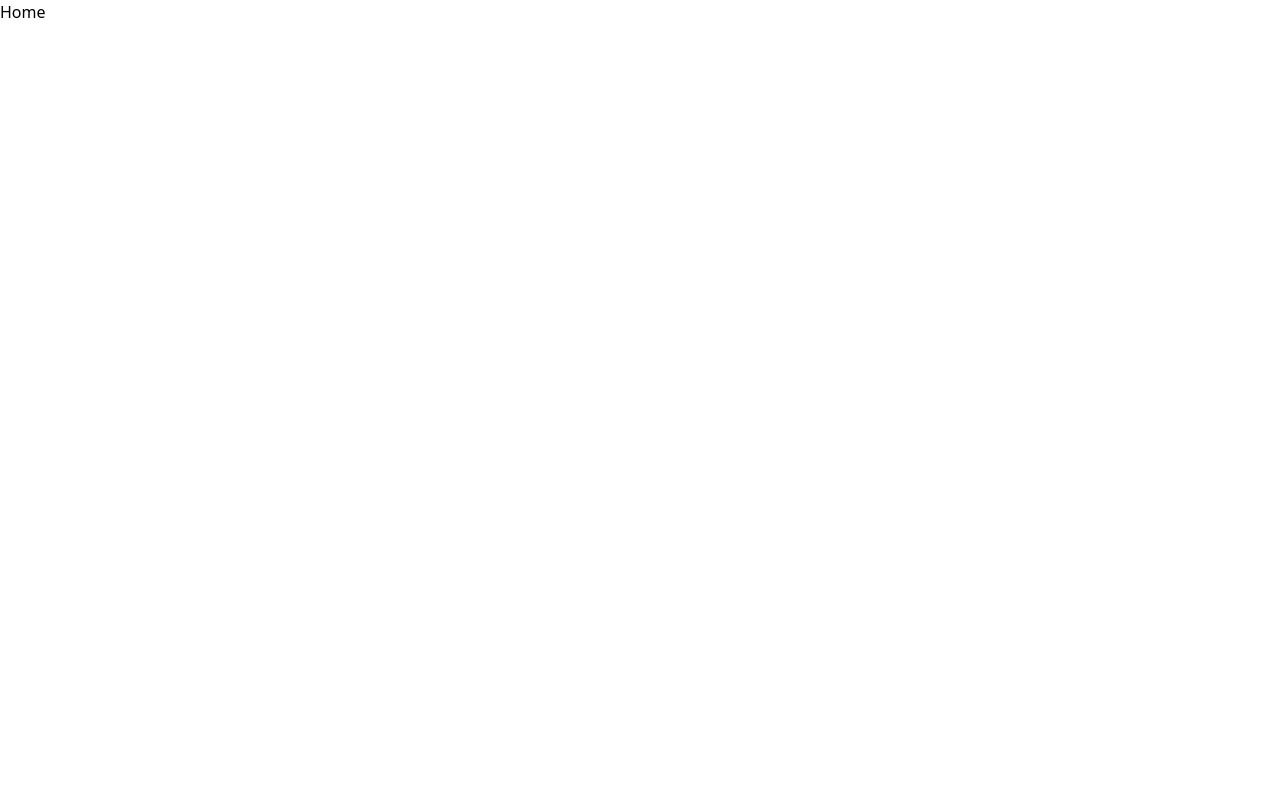
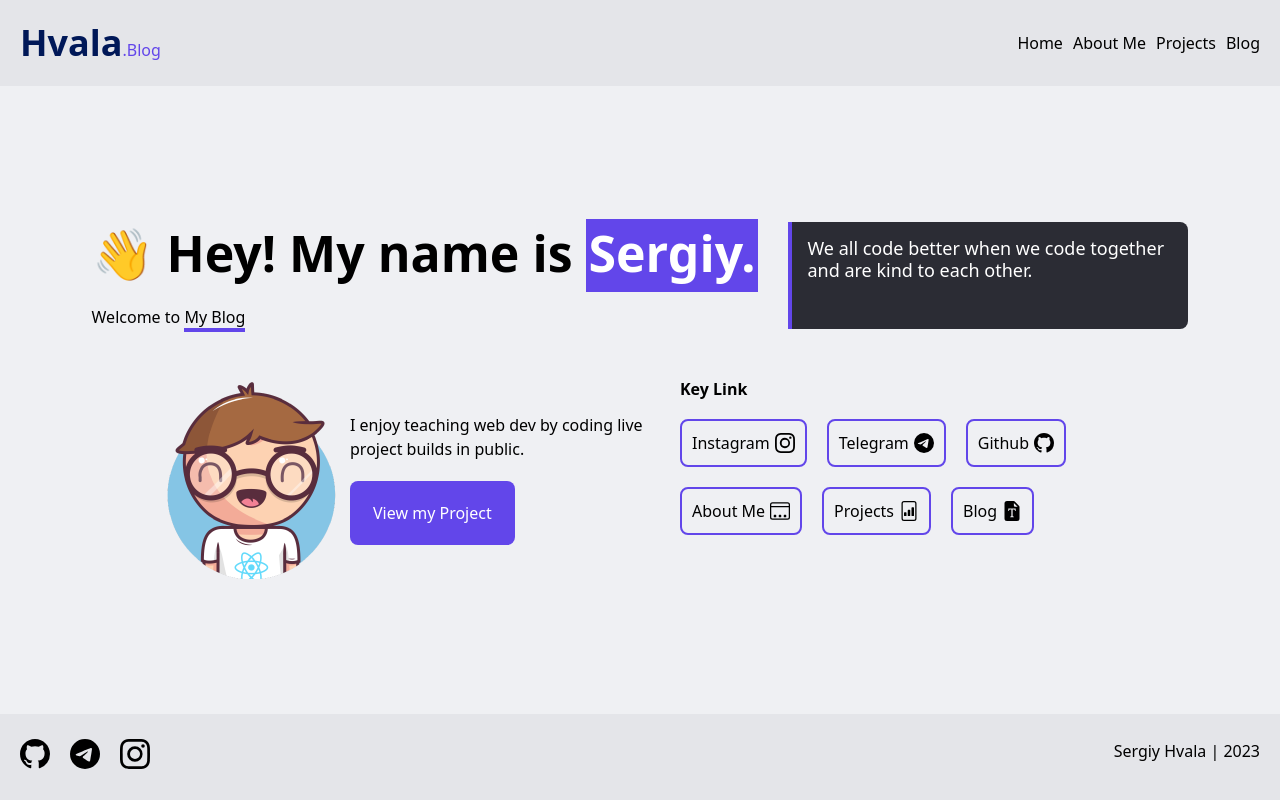
Before and after one commit to serhiyhvala/next-blog, a Next.js app: page / in a window 1280 px wide. Built offline with nearby package versions, Linux system fonts and the light colour scheme.

Commit message:
Create Home Page

```diff
--- /dev/null
+++ b/constants/home.data.ts
@@ -0,0 +1,40 @@
+import { THome } from '@type/homeTypes'
+import {v4 as uuid} from 'uuid'
+export const HeroData: THome[] = [
+    {
+        title: 'Instagram',
+        link: 'https://instagram.com/chronicflaame',
+        icon: 'BsInstagram',
+        id: uuid()
+    },
+    {
+        title: 'Telegram',
+        link: 'https://t.me/wyrtnw23',
+        icon: 'BsTelegram',
+        id: uuid()
+    },
+    {
+        title: 'Github',
+        link: 'https://github.com/serhiyhvala',
+        icon: 'BsGithub',
+        id: uuid()
+    },
+    {
+        title: 'About Me',
+        link: '/about-me',
+        icon: 'BsWindowDock',
+        id: uuid()
+    },
+    {
+        title: 'Projects',
+        link: '/projects',
+        icon: 'BsFileBarGraph',
+        id: uuid()
+    },
+    {
+        title: 'Blog',
+        link: '/blog',
+        icon: 'BsFillFileEarmarkFontFill',
+        id: uuid()
+    }
+]
--- a/pages/index.tsx
+++ b/pages/index.tsx
@@ -1,5 +1,51 @@
+import Layout from "@components/Layout";
+import styles from '@styles/home.module.scss'
+import avatar from '@assets/avatar.png'
+import Image from "next/image";
+import BsIcon from "@utils/BsIcon";
+import Link from "next/link";
+import {HeroData} from "@constants/home.data";
+import PhraseGenerator from "@components/PhraseGenerator";
+import Button from "@ui/Button";
+
 export default function Home() {
-  return (
-      <h1>Home</h1>
-  )
+    return (
+        <Layout>
+            <div className={styles.wrapper}>
+                <div className={styles.top}>
+                    <div className={styles.left}>
+                        <h2 className={styles.title}>👋 Hey! My name is <span>Sergiy.</span></h2>
+                        <p>Welcome to <span className={styles.blog}>My Blog</span></p>
+                    </div>
+                    <PhraseGenerator/>
+                </div>
+                <div className={styles.bottom}>
+                    <div className={styles.leftSection}>
+                        <div className={styles.avatar}>
+                            <Image src={avatar} alt='avatar'/>
+                        </div>
+                        <div className={styles.paragraph}>
+                            <p>
+                                I enjoy teaching web dev by coding live project builds in public.
+                            </p>
+                            <Button slug='/projects'>View my Project</Button>
+                        </div>
+                    </div>
+                    <div className={styles.rightSection}>
+                        <h2>Key Link</h2>
+                        <div className={styles.links}>
+                            {
+                                HeroData.map(item => (
+                                    <Link href={item.link} className={styles.link} key={item.id}>
+                                        <p>{item.title}</p>
+                                        <BsIcon name={item.icon} size={20}/>
+                                    </Link>
+                                ))
+                            }
+                        </div>
+                    </div>
+                </div>
+            </div>
+        </Layout>
+    )
 }
--- /dev/null
+++ b/styles/home.module.scss
@@ -0,0 +1,93 @@
+.wrapper {
+  min-height: var(--wrapper-heigth);
+  @apply flex items-center flex-col justify-center gap-[50px] py-[20px];
+}
+
+.section {
+  @apply flex justify-between items-center;
+}
+
+.top, .bottom {
+  @apply flex gap-[30px] flex-row flex-wrap justify-between;
+}
+
+.left {
+  @apply flex flex-col gap-[20px];
+}
+
+.icon, .title {
+  @apply text-heading2;
+}
+
+.title {
+  span {
+    @apply bg-blue text-white pb-[5px] px-[3px]
+  }
+}
+
+.text p {
+  @apply text-paragraph
+}
+
+.blog {
+  @apply border-b-4 border-blue
+}
+
+
+.leftSection {
+  @apply flex items-center justify-center
+}
+
+.avatar {
+  @apply w-[200px]
+}
+
+.paragraph {
+  @apply flex justify-between flex-col gap-[20px] max-w-[300px]
+}
+
+.rightSection {
+  @apply flex flex-col max-w-[450px] gap-[20px];
+  h2 {
+    @apply text-paragraph3
+  }
+}
+
+.links {
+  @apply flex flex-wrap gap-[20px];
+}
+
+.link {
+  @apply flex items-center gap-[5px] p-[10px];
+  @apply bg-transparent border-2 border-blue rounded-lg;
+  @apply hover:bg-blue hover:text-white
+}
+
+
+
+@media screen and (max-width: 1130px) {
+  .top {
+    @apply gap-[20px] justify-center items-center;
+  }
+}
+
+@media screen and (max-width: 1090px) {
+  .left {
+    @apply flex-col items-center text-center;
+  }
+}
+
+@media screen and (max-width: 1019px){
+  .bottom {
+    @apply text-center;
+  }
+  .bottom, .links {
+    @apply justify-center
+  }
+}
+
+@media screen and (max-width: 325px){
+  .paragraph {
+    @apply hidden
+  }
+}
--- /dev/null
+++ b/type/homeTypes.ts
@@ -0,0 +1,6 @@
+import { TFooterIcons } from '@type/footerTypes'
+
+export interface THome extends TFooterIcons {
+    title: string,
+    id: string
+}
```
